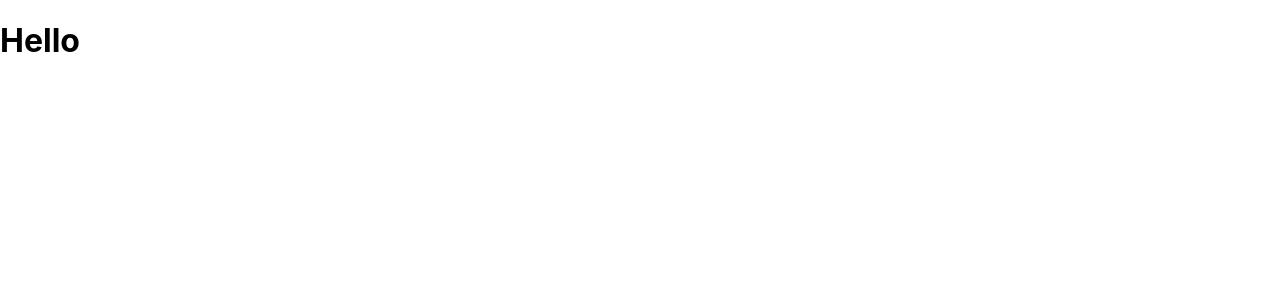
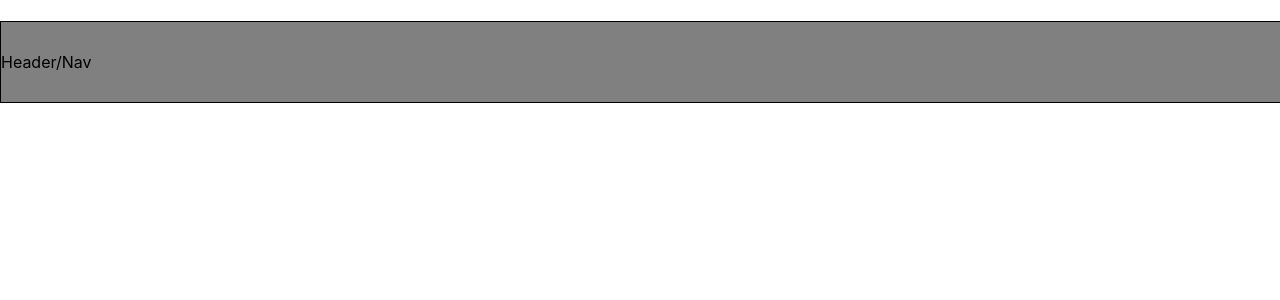
Before and after one commit to Uthaeus/portfolio-1, a React (Create React App) app: page / in a window 1280 px wide. Shown: the top 300 px of the page. Built offline with nearby package versions, Linux system fonts and the light colour scheme.

Commit message:
created initial Header component for navigation

```diff
--- a/src/App.js
+++ b/src/App.js
@@ -1,7 +1,10 @@
+
+import Header from "./components/Header/Header";
 
 function App() {
   return (
     <div>
+      <Header />
       <h1>Hello</h1>
     </div>
   );
--- /dev/null
+++ b/src/components/Header/Header.js
@@ -0,0 +1,14 @@
+
+import classes from './Header.module.css';
+
+const Header = props => {
+
+    return (
+        <div className={classes.header}>
+            <p>Header/Nav</p>
+        </div>
+    );
+};
+
+
+export default Header;
--- /dev/null
+++ b/src/components/Header/Header.module.css
@@ -0,0 +1,11 @@
+.header {
+    position: fixed;
+    display: flex;
+    justify-content: space-between;
+    align-items: center;
+    margin: 0;
+    width: 100%;
+    height: 10%;
+    background: gray;
+    border: 1px solid black;
+}
```
Also changed, not shown: 1 other file (tests, documents, lock files or other folders).
